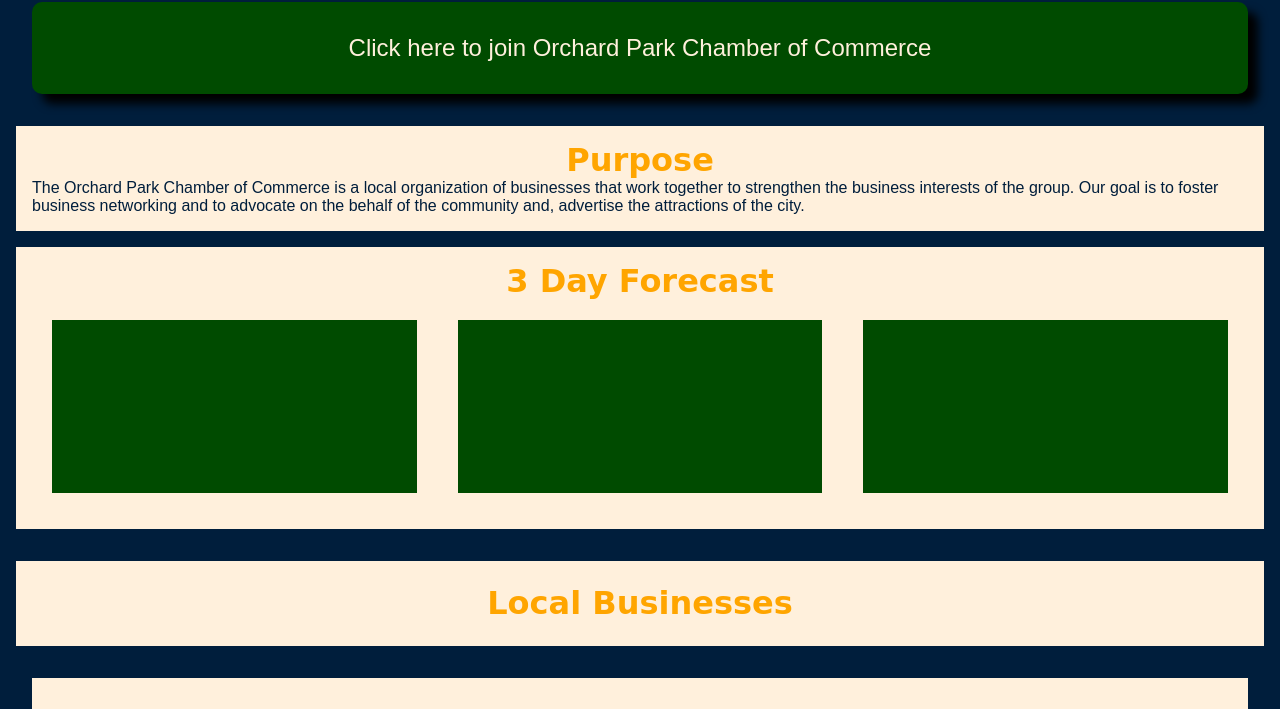
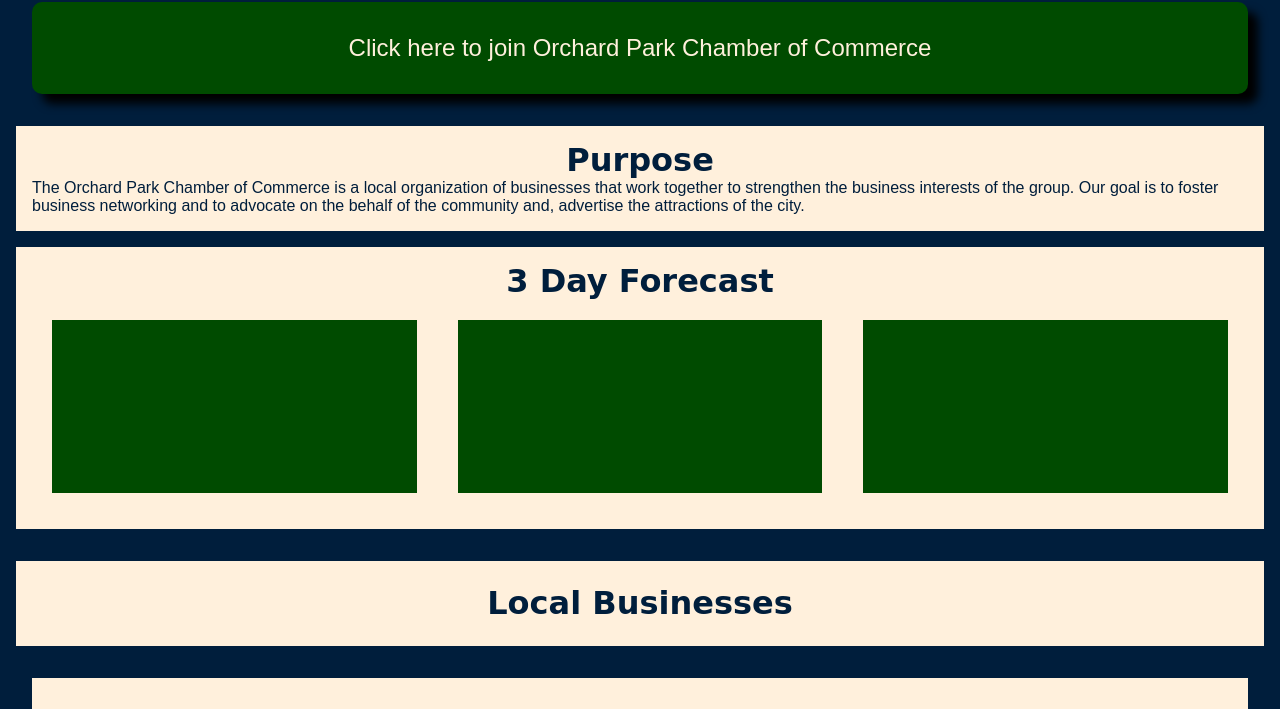
Before and after one commit to Meliscom89/orchardParkChamberOfCommerce, a plain HTML site: page index.html in a window 1280 px wide. Shown: the part 1314-2023 px from the top of the page. Drawn offline with Linux system fonts and the light colour scheme; no server answers; a script that the page names is missing.

Commit message:
final crap

```diff
--- a/css/style.css
+++ b/css/style.css
@@ -14,7 +14,7 @@ body {
 }
 h2,
 h3 {
-  color: orange;
+  color: #001e3c;
   font-family: "Cinzel Decorative", cursive;
   background-color: #fff0dc;
 }
```
